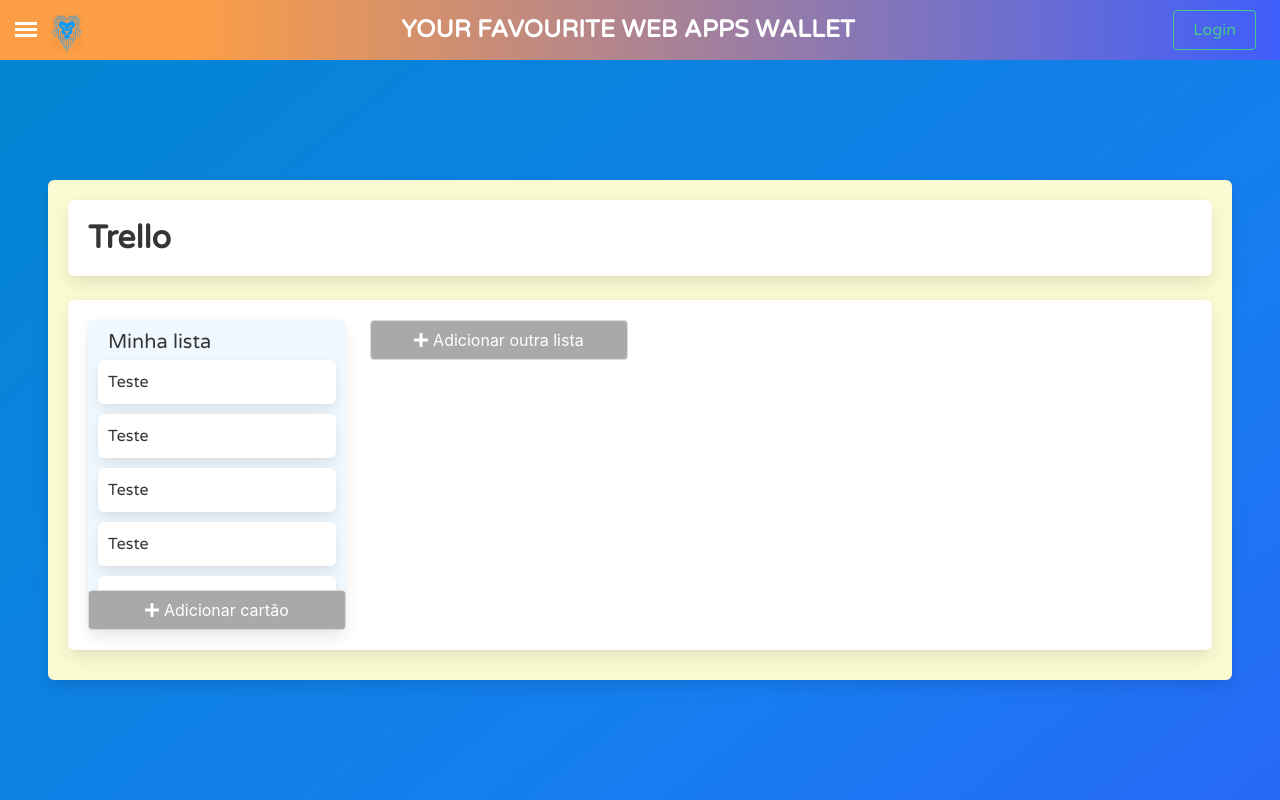
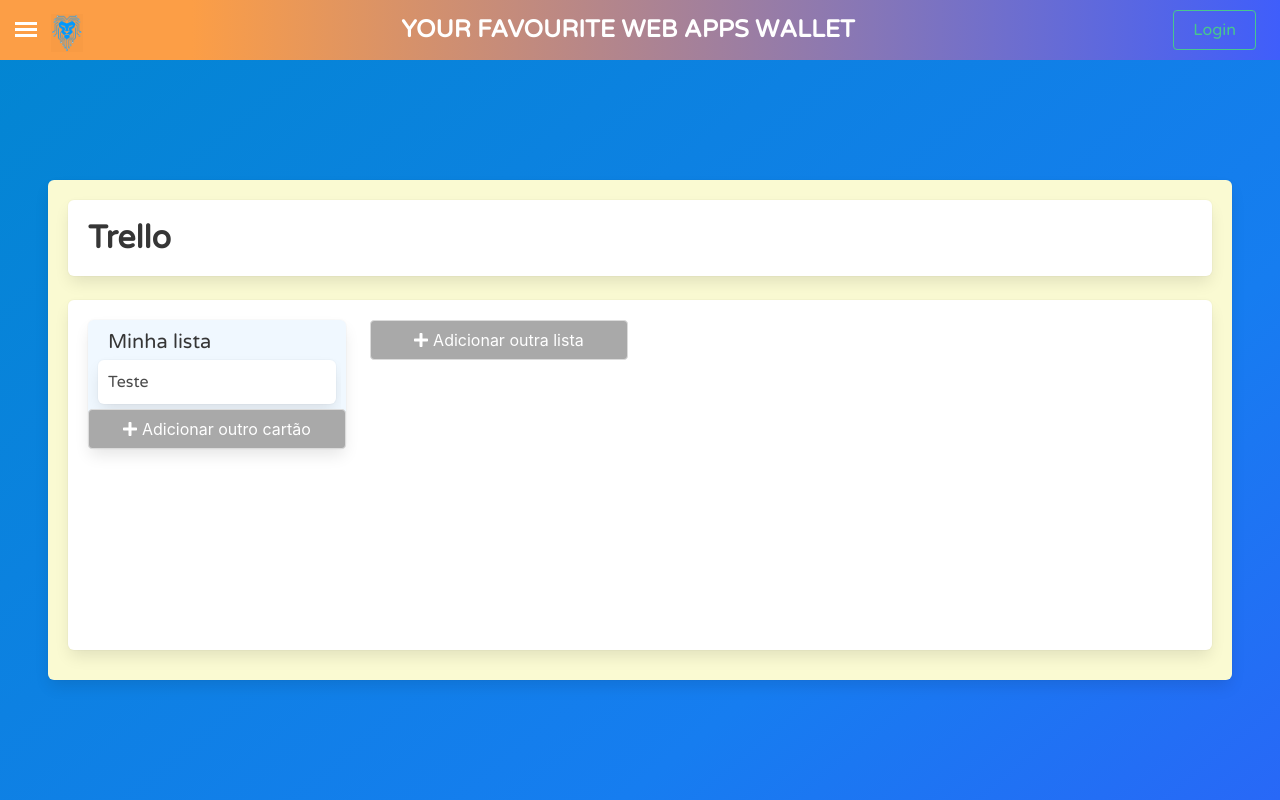
Before and after one commit to marcelairlen93/vuejs-web-apps-wallet, a Vue app: page /trello in a window 1280 px wide. Built offline with nearby package versions, Linux system fonts and the light colour scheme.

Commit message:
Finished main layout and functions to trello

```diff
--- /dev/null
+++ b/src/components/Trello/TrelloAddNewCardBox.vue
@@ -0,0 +1,75 @@
+<template>
+  <div class="tile is-child box card-list" id="addList">
+    <div class="content">
+      <div class="field">
+        <div class="control">
+          <input
+            type="text"
+            class="input"
+            :value="newCard"
+            @change="getCard"
+            :placeholder="modalMessage"
+          />
+        </div>
+      </div>
+      <div class="field is-grouped">
+        <div class="control">
+          <button class="button is-success" @click="addCard">Adicionar {{modal}}</button>
+        </div>
+        <div class="container">
+          <font-awesome-icon icon="times" size="2x" @click="closeModal"></font-awesome-icon>
+        </div>
+      </div>
+    </div>
+  </div>
+</template>
+
+<script>
+import { mapGetters } from "vuex";
+
+import { faTimes } from "@fortawesome/free-solid-svg-icons";
+import { library } from "@fortawesome/fontawesome-svg-core";
+
+library.add(faTimes);
+
+let self = this;
+
+export default {
+  props: ["modalMessage", "modal", "listID"],
+  methods: {
+    getCard(e) {
+      return this.$store.dispatch("getCard", e.target.value);
+    },
+    addCard() {
+      return this.$store.dispatch("addCard", this.listID);
+    },
+    closeModal() {
+      return this.$store.dispatch("openNewCardModal");
+    }
+  },
+  computed: {
+    ...mapGetters(["newCard"])
+  }
+};
+</script>
+
+<style scoped>
+.content > .field:first-child {
+  margin-bottom: 5px;
+}
+.card-list {
+  height: fit-content;
+  padding: 5px;
+  background-color: aliceblue;
+}
+#addList {
+  height: fit-content;
+}
+svg path {
+  color: darkgrey;
+}
+
+svg:hover path {
+  color: #888888;
+}
+</style>
--- /dev/null
+++ b/src/components/Trello/TrelloAddNewCardButton.vue
@@ -0,0 +1,28 @@
+<template>
+  <div class="tile is-child">
+    <button class="button is-fullwidth is-grey">
+      <font-awesome-icon icon="plus" pull="left"></font-awesome-icon>
+      Adicionar {{message}}
+    </button>
+  </div>
+</template>
+
+<script>
+import { faPlus } from "@fortawesome/free-solid-svg-icons";
+import { library } from "@fortawesome/fontawesome-svg-core";
+library.add(faPlus);
+
+export default {
+  props: ["message"]
+};
+</script>
+
+<style scoped>
+button.is-grey {
+  background-color: darkgrey;
+  color: white !important;
+}
+.button svg path {
+  color: white !important;
+}
+</style>
--- /dev/null
+++ b/src/components/Trello/TrelloAddNewList.vue
@@ -0,0 +1,19 @@
+<template>
+  <div class="tile is-3 is-parent">
+    <slot></slot>
+  </div>
+</template>
+
+<script>
+import { faPlus } from "@fortawesome/free-solid-svg-icons";
+import { library } from "@fortawesome/fontawesome-svg-core";
+library.add(faPlus);
+
+export default {};
+</script>
+
+<style scoped>
+.is-parent {
+  height: fit-content;
+}
+</style>
--- /dev/null
+++ b/src/components/Trello/TrelloAddNewListBox.vue
@@ -0,0 +1,73 @@
+<template>
+  <div class="tile is-child box card-list" id="addList">
+    <div class="content">
+      <div class="field">
+        <div class="control">
+          <input
+            type="text"
+            class="input"
+            :value="newList"
+            @change="getList"
+            :placeholder="modalMessage"
+          />
+        </div>
+      </div>
+      <div class="field is-grouped">
+        <div class="control">
+          <button class="button is-success" @click="addList">Adicionar {{modal}}</button>
+        </div>
+        <div class="container">
+          <font-awesome-icon icon="times" size="2x" @click="closeModal"></font-awesome-icon>
+        </div>
+      </div>
+    </div>
+  </div>
+</template>
+
+<script>
+import { mapGetters } from "vuex";
+
+import { faTimes } from "@fortawesome/free-solid-svg-icons";
+import { library } from "@fortawesome/fontawesome-svg-core";
+
+library.add(faTimes);
+
+export default {
+  props: ["modalMessage", "modal"],
+  methods: {
+    getList(e) {
+      return this.$store.dispatch("getList", e.target.value);
+    },
+    addList() {
+      return this.$store.dispatch("addList");
+    },
+    closeModal() {
+      return this.$store.dispatch("openNewListModal");
+    }
+  },
+  computed: {
+    ...mapGetters(["newList"])
+  }
+};
+</script>
+
+<style scoped>
+.content > .field:first-child {
+  margin-bottom: 5px;
+}
+.card-list {
+  height: fit-content;
+  padding: 5px;
+  background-color: aliceblue;
+}
+#addList {
+  height: fit-content;
+}
+svg path {
+  color: darkgrey;
+}
+
+svg:hover path {
+  color: #888888;
+}
+</style>
--- /dev/null
+++ b/src/components/Trello/TrelloAddNewListButton.vue
@@ -0,0 +1,28 @@
+<template>
+  <div class="tile is-child">
+    <button class="button is-fullwidth is-grey">
+      <font-awesome-icon icon="plus" pull="left"></font-awesome-icon>
+      Adicionar {{message}}
+    </button>
+  </div>
+</template>
+
+<script>
+import { faPlus } from "@fortawesome/free-solid-svg-icons";
+import { library } from "@fortawesome/fontawesome-svg-core";
+library.add(faPlus);
+
+export default {
+  props: ["message"]
+};
+</script>
+
+<style scoped>
+button.is-grey {
+  background-color: darkgrey;
+  color: white !important;
+}
+.button svg path {
+  color: white !important;
+}
+</style>
--- /dev/null
+++ b/src/components/Trello/TrelloBoard.vue
@@ -0,0 +1,12 @@
+<template>
+  <div class="tile is-ancestor">
+    <slot></slot>
+  </div>
+</template>
+
+<script>
+export default {};
+</script>
+
+<style>
+</style>
--- /dev/null
+++ b/src/components/Trello/TrelloCard.vue
@@ -0,0 +1,12 @@
+<template>
+  <li class="box">{{title}}</li>
+</template>
+
+<script>
+export default {
+  props: ["title"]
+};
+</script>
+
+<style>
+</style>
--- /dev/null
+++ b/src/components/Trello/TrelloCardList.vue
@@ -0,0 +1,47 @@
+<template>
+  <div class="content is-marginless">
+    <ul>
+      <div>
+        <TrelloCard v-for="(card, id) in cards" :key="id" :title="card.title"></TrelloCard>
+      </div>
+    </ul>
+  </div>
+</template>
+
+<script>
+import { mapGetters } from "vuex";
+let self = this;
+
+import TrelloCard from "@/components/Trello/TrelloCard.vue";
+export default {
+  components: {
+    TrelloCard
+  },
+  props: ["listID"],
+  computed: {
+    ...mapGetters(["newCard"]),
+    cards() {
+      return this.$store.getters.cardsList(this.listID);
+    }
+  }
+};
+</script>
+
+<style scoped>
+.content {
+  max-height: 100%;
+  overflow-y: auto;
+  margin-right: 5px !important;
+}
+.content ul {
+  margin: 5px 0;
+  max-height: 225px;
+}
+li.box {
+  margin: 5px 5px 5px 10px;
+  padding: 10px;
+}
+li.box:not(:last-child) {
+  margin-bottom: 10px;
+}
+</style>
--- /dev/null
+++ b/src/components/Trello/TrelloList.vue
@@ -0,0 +1,52 @@
+<template>
+  <div class="tile is-3 is-parent">
+    <div class="tile is-child box card-list is-paddingless">
+      <div class="subtitle">
+        <h2>{{title}}</h2>
+      </div>
+
+      <slot></slot>
+
+      <!-- <button class="button is-fullwidth is-grey">
+        <font-awesome-icon icon="plus" pull="left" :style="{color: 'white'}"></font-awesome-icon>Adicionar cartão
+      </button>-->
+    </div>
+  </div>
+</template>
+
+<script>
+import { faPlus } from "@fortawesome/free-solid-svg-icons";
+import { library } from "@fortawesome/fontawesome-svg-core";
+library.add(faPlus);
+
+export default {
+  props: ["title"]
+};
+</script>
+
+<style scoped>
+* {
+  color: #363636 !important;
+}
+.is-parent {
+  height: fit-content;
+}
+.card-list {
+  height: fit-content;
+  background-color: aliceblue;
+}
+#addList {
+  height: fit-content;
+}
+.subtitle {
+  padding: 5px 20px 0;
+  margin: 5px 0 0 0 !important;
+}
+button.is-grey {
+  background-color: darkgrey;
+  color: white !important;
+}
+.button svg path {
+  color: white !important;
+}
+</style>
--- a/src/store/index.js
+++ b/src/store/index.js
@@ -2,119 +2,51 @@
 import Vuex from "vuex";
 
 Vue.use(Vuex);
+
+function mapId(collection) {
+  if (collection instanceof Object && collection) {
+    const keys = Object.keys(collection);
+    var id = 1;
+    keys.forEach(key => {
+      if (parseInt(key) >= id) {
+        id = parseInt(key);
+      }
+    });
+
+    id += 1;
+    return id;
+  }
+
+  return null;
+}
 
 export default new Vuex.Store({
   state: {
     todos: [],
     newTodo: "",
 
-    lists: [
-      {
+    lists: {
+      1: {
         title: "Minha lista",
-        cards: [
-          {
-            title: "Teste",
-            description: "Card para teste",
-            comments: [],
-            id: Date.now()
-          },
-          {
-            title: "Teste",
-            description: "Card para teste",
-            comments: [],
-            id: Date.now() + 1
-          },
-          {
-            title: "Teste",
-            description: "Card para teste",
-            comments: [],
-            id: Date.now() + 2
-          },
-          {
-            title: "Teste",
-            description: "Card para teste",
-            comments: [],
-            id: Date.now() + 3
-          },
-          {
-            title: "Teste",
-            description: "Card para teste",
-            comments: [],
-            id: Date.now() + 4
-          },
-          {
-            title: "Teste",
-            description: "Card para teste",
-            comments: [],
-            id: Date.now() + 5
-          },
-          {
-            title: "Teste",
-            description: "Card para teste",
-            comments: [],
-            id: Date.now() + 6
-          },
-          {
-            title: "Teste",
-            description: "Card para teste",
-            comments: [],
-            id: Date.now() + 7
-          },
-          {
-            title: "Teste",
-            description: "Card para teste",
-            comments: [],
-            id: Date.now() + 8
-          },
-          {
-            title: "Teste",
-            description: "Card para teste",
-            comments: [],
-            id: Date.now() + 9
-          },
-          {
-            title: "Teste",
-            description: "Card para teste",
-            comments: [],
-            id: Date.now() + 10
-          },
-          {
-            title: "Teste",
-            description: "Card para teste",
-            comments: [],
-            id: Date.now() + 11
-          },
-          {
-            title: "Teste",
-            description: "Card para teste",
-            comments: [],
-            id: Date.now() + 12
-          },
-          {
-            title: "Teste",
-            description: "Card para teste",
-            comments: [],
-            id: Date.now() + 13
-          },
-          {
-            title: "Teste",
-            description: "Card para teste",
-            comments: [],
-            id: Date.now() + 14
-          },
-          {
-            title: "Teste",
-            description: "Card para teste",
-            comments: [],
-            id: Date.now() + 15
-          }
-        ],
-        id: Date.now()
+        cards: [1]
       }
-    ],
+    },
+    cards: {
+      1: {
+        title: "Teste",
+        description: "Card para teste"
+      },
+      2: {
+        title: "Teste2",
+        description: "Card para teste2"
+      }
+    },
     archivedLists: [],
+    archivedCards: [],
     newList: "",
-    newCard: ""
+    newCard: "",
+    openNewListModal: false,
+    openNewCardModal: false
   },
   mutations: {
     GET_TODO(state, todo) {
@@ -149,34 +81,48 @@
       state.newList = list;
     },
     ADD_LIST(state) {
-      state.lists.push({
-        title: state.newList,
-        cards: []
-      });
+      var lists = state.lists;
+      state.lists = {
+        ...lists,
+        ...{
+          [mapId(lists)]: {
+            title: state.newList,
+            cards: []
+          }
+        }
+      };
+      state.newList = "";
     },
-    EDIT_LIST(state, list) {
-      let lists = state.lists;
-      lists.splice(lists.indexOf(list), 1);
-      state.lists = lists;
-      state.newList = list.title;
+    ARCHIVE_LIST(state, listID) {
+      state.archivedLists.push(listID);
     },
-    ARCHIVE_LIST(state, list) {
-      let lists = state.lists;
-      lists.splice(lists.indexOf(list), 1);
-      state.archivedLists.push(list);
+    TOGGLE_MODAL_TO_NEW_LIST(state) {
+      state.openNewListModal = !state.openNewListModal;
     },
 
     GET_CARD(state, card) {
       state.newCard = card;
     },
-    ADD_CARD(state, cardInfo) {
-      state.lists
-        .find(list => list.id === cardInfo.listId)
-        .cards.push({
-          title: newCard,
-          description: null,
-          id: Date.now()
-        });
+    ADD_CARD(state, listID) {
+      var cards = state.cards;
+      var cardID = mapId(cards);
+      state.cards = {
+        ...cards,
+        ...{
+          [cardID]: {
+            title: state.newCard,
+            description: ""
+          }
+        }
+      };
+      state.lists[listID].cards.push(cardID);
+      state.newCard = "";
+    },
+    ARCHIVE_CARD(state, cardID) {
+      state.archivedCards.push(cardID);
+    },
+    TOGGLE_MODAL_TO_NEW_CARD(state) {
+      state.openNewCardModal = !state.openNewCardModal;
     }
   },
   actions: {
@@ -204,16 +150,27 @@
     },
     addList({ commit }) {
       commit("ADD_LIST");
+      commit("TOGGLE_MODAL_TO_NEW_LIST");
     },
-    archiveList({ commit }, list) {
-      commit("ARCHIVE_LIST", list);
+    archiveList({ commit }, listID) {
+      commit("ARCHIVE_LIST", listID);
+    },
+    openNewListModal({ commit }) {
+      commit("TOGGLE_MODAL_TO_NEW_LIST");
     },
 
     getCard({ commit }, card) {
       commit("GET_CARD", card);
     },
-    addCard({ commit }, cardInfo) {
-      commit("ADD_CARD", cardInfo);
+    addCard({ commit }, listID) {
+      commit("ADD_CARD", listID);
+      commit("TOGGLE_MODAL_TO_NEW_CARD");
+    },
+    archiveCard({ commit }, cardID) {
+      commit("ARCHIVE_CARD", cardID);
+    },
+    openNewCardModal({ commit }) {
+      commit("TOGGLE_MODAL_TO_NEW_CARD");
     }
   },
   getters: {
@@ -228,7 +185,25 @@
       }),
 
     newList: state => state.newList,
-    lists: state => state.lists
+    availableLists: state =>
+      Object.keys(state.lists)
+        .filter(list => !state.archivedLists.includes(list))
+        .reduce((obj, key) => {
+          obj[key] = state.lists[key];
+          return obj;
+        }, {}),
+
+    openListModal: state => state.openNewListModal,
+    openCardModal: state => state.openNewCardModal,
+
+    newCard: state => state.newCard,
+    cardsList: state => listID =>
+      state.lists[listID].cards
+        .filter(card => !state.archivedCards.includes(card))
+        .reduce((obj, key) => {
+          obj[key] = state.cards[key];
+          return obj;
+        }, {})
   },
   modules: {}
 });
--- a/src/views/Trello.vue
+++ b/src/views/Trello.vue
@@ -2,7 +2,7 @@
   <AppBoard colorClass="is-info is-bold">
     <AppHeader appName="Trello"></AppHeader>
     <AppContentBox>
-      <div class="tile is-ancestor">
+      <!-- <div class="tile is-ancestor">
         <div v-for="list in lists" :key="list.id" class="tile is-3 is-parent">
           <div class="tile is-child box card-list is-paddingless">
             <div class="subtitle">
@@ -47,16 +47,50 @@
             </div>
           </div>
         </div>
-      </div>
+      </div>-->
+      <TrelloBoard>
+        <TrelloList v-for="(list, id) in lists" :key="id" :title="list.title">
+          <TrelloCardList :listID="id"></TrelloCardList>
+          <TrelloAddNewCardButton
+            v-if="!cardModalIsOpen"
+            @click.native="openCardModal"
+            message="outro cartão"
+          ></TrelloAddNewCardButton>
+          <TrelloAddNewCardBox
+            v-else
+            modal="Cartão"
+            modalMessage="Insira um título para este cartão..."
+            :listID="id"
+          ></TrelloAddNewCardBox>
+        </TrelloList>
+        <TrelloAddNewList>
+          <TrelloAddNewListButton
+            v-if="!listModalIsOpen"
+            @click.native="openListModal"
+            message="outra lista"
+          ></TrelloAddNewListButton>
+          <TrelloAddNewListBox v-else modalMessage="Insira o título da lista..." modal="Lista"></TrelloAddNewListBox>
+        </TrelloAddNewList>
+      </TrelloBoard>
     </AppContentBox>
   </AppBoard>
 </template>
 
 <script>
+import { mapGetters } from "vuex";
+
 import AppBoard from "@/components/AppBoard.vue";
 import AppHeader from "@/components/AppHeader.vue";
 import AppContentBox from "@/components/AppContentBox.vue";
-import draggable from "vuedraggable";
+
+import TrelloBoard from "@/components/Trello/TrelloBoard.vue";
+import TrelloAddNewList from "@/components/Trello/TrelloAddNewList.vue";
+import TrelloAddNewListBox from "@/components/Trello/TrelloAddNewListBox.vue";
+import TrelloAddNewListButton from "@/components/Trello/TrelloAddNewListButton.vue";
+import TrelloAddNewCardButton from "@/components/Trello/TrelloAddNewCardButton.vue";
+import TrelloAddNewCardBox from "@/components/Trello/TrelloAddNewCardBox.vue";
+import TrelloList from "@/components/Trello/TrelloList.vue";
+import TrelloCardList from "@/components/Trello/TrelloCardList.vue";
 
 import { faPlus } from "@fortawesome/free-solid-svg-icons";
 import { library } from "@fortawesome/fontawesome-svg-core";
@@ -66,42 +100,42 @@
   components: {
     AppBoard,
     AppHeader,
-    AppContentBox
+    AppContentBox,
+    TrelloBoard,
+    TrelloList,
+    TrelloCardList,
+    TrelloAddNewList,
+    TrelloAddNewListButton,
+    TrelloAddNewListBox,
+    TrelloAddNewCardButton,
+    TrelloAddNewCardBox
   },
   data() {
     return {
-      createCard: false,
-      createList: false
+      addList: false
     };
   },
   methods: {
-    getList(e) {
-      return this.$store.dispatch("getList", e.target.value);
+    openListModal() {
+      return this.$store.dispatch("openNewListModal");
     },
-    addList() {
-      return this.$store.dispatch("addList");
-    },
-    uncheckAddListButton() {
-      this.addList();
-      this.createList = false;
+    openCardModal() {
+      return this.$store.dispatch("openNewCardModal");
     }
   },
   computed: {
-    lists() {
-      return this.$store.getters.lists;
-    },
-    newList() {
-      return this.$store.getters.newList;
-    }
+    ...mapGetters({
+      lists: "availableLists",
+      newList: "newList",
+      listModalIsOpen: "openListModal",
+      cardModalIsOpen: "openCardModal"
+    })
   }
 };
 </script>
 
 <style scoped>
-* {
-  color: #363636 !important;
-}
-.card-list {
+/* .card-list {
   height: fit-content;
   background-color: aliceblue;
 }
@@ -134,5 +168,5 @@
 }
 .button svg path {
   color: white !important;
-}
+} */
 </style>
```
Also changed, not shown: src/components/Trello/TrelloCardsList.vue (deleted, +0 -14 lines).
